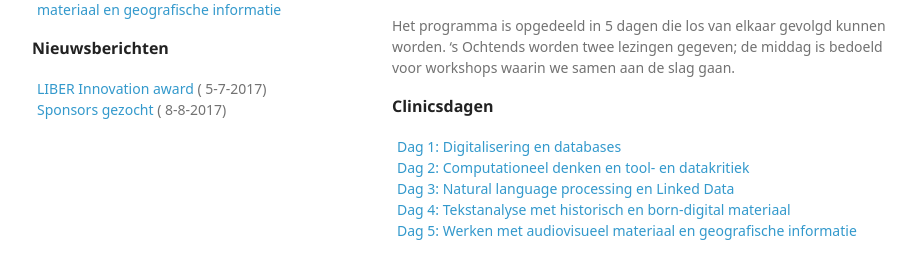
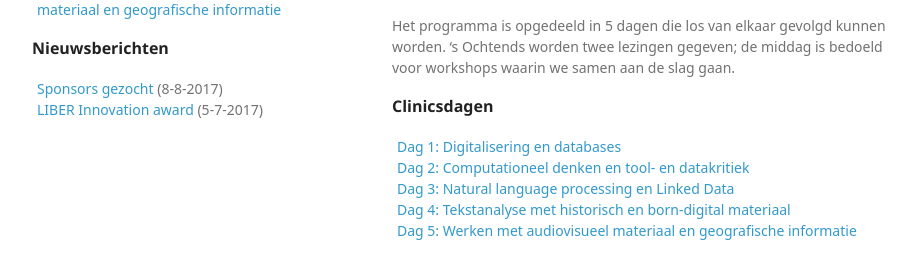
Before and after one commit to DHClinics/dhclinics.github.io, a Jekyll site: the page built from index.md, in a window 1280 px wide. Shown: the part 417-690 px from the top of the page, without its empty margins (178-1100 px from the left). Built offline with Jekyll 4.4.1, drawn with Linux system fonts in a browser that asks for light colours; some web fonts are replaced; a script that is not in the unit is left out.

Commit message:
Toon nieuwsberichten omgekeerd chronologisch

```diff
--- a/_includes/blog.html
+++ b/_includes/blog.html
@@ -1,9 +1,9 @@
 <nav>
 <h1>Nieuwsberichten</h1>
-{% assign posts = site.posts | sort: 'date' %}
+{% assign posts = site.posts %}
 <ul>
   {% for post in posts limit:3 %}
-    <li><a href="{{ post.url }}">{{ post.title }}</a> ({{ post.date | date: "%e-%-m-%Y"}})</li>
+    <li><a href="{{ post.url }}">{{ post.title }}</a> ({{ post.date | date: "%e-%-m-%Y" | strip }})</li>
   {% endfor %}
 </ul>
 </nav>
```
